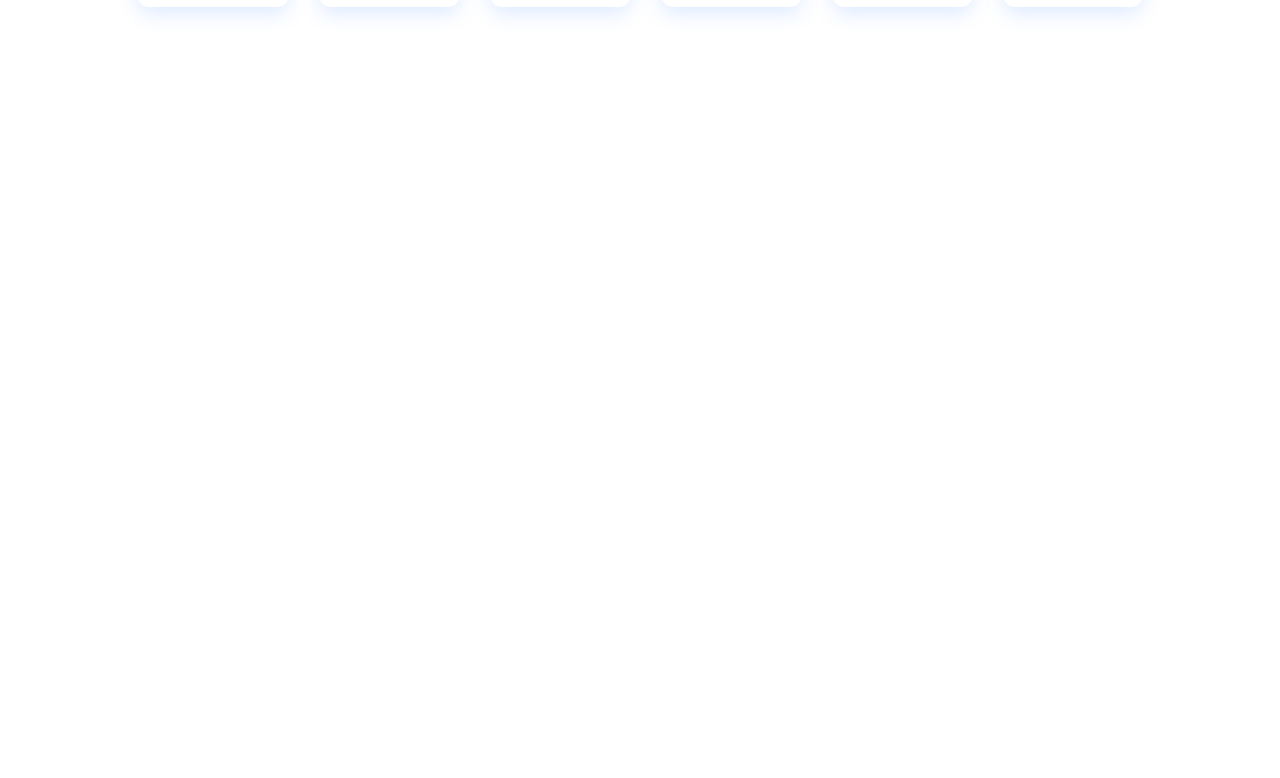
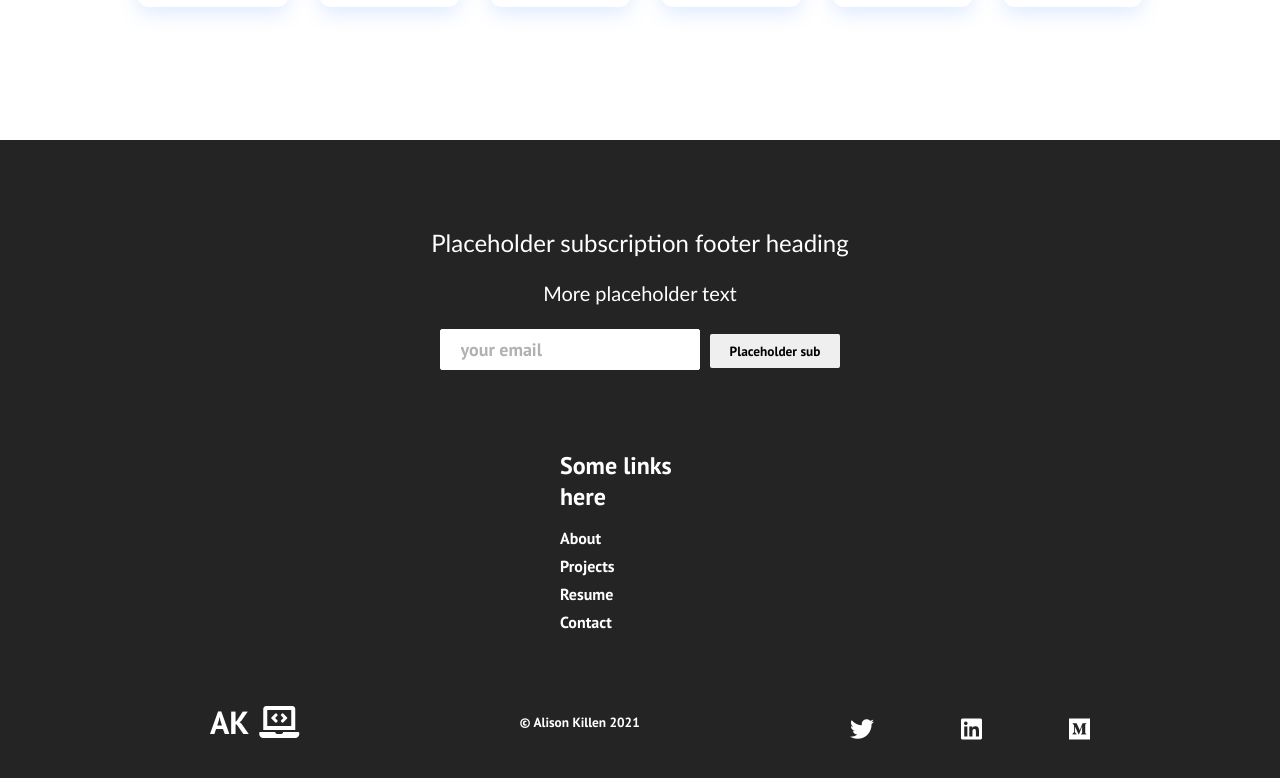
Before and after one commit to alikillen/Portfolio_V2, a React (Create React App) app: page / in a window 1280 px wide. Shown: the part 1252-2030 px from the top of the page. Before the commit the page ends 1392 px from the top, so only its background shows below. Built offline with nearby package versions, Linux system fonts and the light colour scheme.

Commit message:
added footer - fix images and links

```diff
--- a/src/App.js
+++ b/src/App.js
@@ -2,7 +2,8 @@
 import { BrowserRouter as Router, Switch, Route } from "react-router-dom"
 import Navbar from "./components/Navbar.js";
 import "./App.css";
-import Home from "./pages/Home"
+// import "./styles/HeroSection.css";
+import Home from "./pages/Home.js"
 import About from "./pages/About.js";
 import Resume from "./pages/Resume.js";
 import Contact from "./pages/Contact.js";
--- a/src/components/ProjectCardItem.js
+++ b/src/components/CardItem.js
@@ -1,7 +1,7 @@
 import React from "react";
 import { Link } from "react-router-dom";
 
-function ProjectCardItem(props) {
+function CardItem (props) {
   return (
     <>
       <li className='cards__item'>
@@ -22,4 +22,4 @@
   );
 }
 
-export default ProjectCardItem;
+export default CardItem;
--- a/src/components/ProjectCards.js
+++ b/src/components/Cards.js
@@ -1,8 +1,9 @@
 import React from "react";
-import CardItem from "./ProjectCardItem";
 import "../styles/Cards.css";
+import CardItem from "./CardItem";
 
-function ProjectCards() {
+
+function Cards() {
   return (
     <div className='cards'>
       <h1>Check out my projects</h1>
@@ -13,37 +14,37 @@
               src='../media/Images/img-1.jpg'
               text='More placeholder text!'
               label='Placeholderlabel'
-              path='/projects'
+              path='/about'
             />
             <CardItem
               src='../media/Images/img-2.jpg'
               text='Project 2'
               label='Project2'
-              path='/projects'
+              path='/about'
             />
             <CardItem
               src='../media/Images/img-3.jpg'
               text='Project 3000'
               label='Project3'
-              path='/projects'
+              path='/about'
             />
             <CardItem
               src='../media/Images/img-4.jpg'
               text='Project 4'
               label='Project4'
-              path='/projects'
+              path='/about'
             />
             <CardItem
               src='../media/Images/img-8.jpg'
               text='Project 5'
               label='Project5'
-              path='/projects'
+              path='/about'
             />
             <CardItem
               src='../media/Images/img-9.jpg'
               text='Project 6'
               label='Project6'
-              path='/projects'
+              path='/about'
             />
           </div>
         </div>
@@ -52,4 +53,4 @@
   );
 }
 
-export default ProjectCards;
+export default Cards;
--- /dev/null
+++ b/src/components/Footer.js
@@ -0,0 +1,80 @@
+import React from "react";
+import { Button } from "./Button";
+import "../styles/Footer.css";
+import { Link } from "react-router-dom";
+
+
+// fix social links, responsive wrapping
+function Footer() {
+  return (
+    <div className='footer-container'>
+      <section className='footer-subscription'>
+        <p className='footer-subscription-heading'>
+          Placeholder subscription footer heading
+        </p>
+        <p className='footer-subscription-text'>More placeholder text</p>
+        <div className='input-areas'>
+          <form>
+            <input
+              type='email'
+              name='email'
+              placeholder='your email'
+              className='footer-input'
+            />
+            <Button buttonStyle='btn--outline'>Placeholder sub</Button>
+          </form>
+        </div>
+      </section>
+      <div class='footer-links'>
+        <div className='footer-link-wrapper'>
+          <div class='footer-link-items'>
+            <h2>Some links here</h2>
+            <Link to='/about'>About</Link>
+            <Link to='/projects'>Projects</Link>
+            <Link to='/resume'>Resume</Link>
+            <Link to='/contact'>Contact</Link>
+          </div>
+        </div>
+      </div>
+      <section class='social-media'>
+        <div class='social-media-wrap'>
+          <div class='footer-logo'>
+            <Link to='/' className='social-logo'>
+              AK
+              <i class='fas fa-laptop-code' />
+            </Link>
+          </div>
+          <small class='website-rights'>© Alison Killen 2021</small>
+          <div class='social-icons'>
+            <Link
+              class='social-icon-link twitter'
+              to='/https://twitter.com/alikillenit'
+              // target='_blank'
+              aria-label='Twitter'
+            >
+              <i class='fab fa-twitter'></i>
+            </Link>
+            <Link
+              class='social-icon-link Linkedin'
+              to='/https://www.linkedin.com/in/alison-killen-she-her-2327a059/'
+              // target='_blank'
+              aria-label='Linkedin'
+            >
+              <i class='fab fa-linkedin'></i>
+            </Link>
+            <Link
+              class='social-icon-link medium'
+              to='/https://medium.com/@alisoneme1994'
+              // target='_blank'
+              aria-label='Medium'
+            >
+              <i class='fab fa-medium'></i>
+            </Link>
+          </div>
+        </div>
+      </section>
+    </div>
+  );
+}
+
+export default Footer;
--- a/src/components/HeroSection.js
+++ b/src/components/HeroSection.js
@@ -9,12 +9,12 @@
   return (
     <div className='hero-container'>
       {/* video content here placeholder - need new video */}
-      <video src='../media/videos/video-2.mp4' autoPlay loop muted />
+      <video src="../media/videos/video-2.mp4" autoPlay loop muted />
       <h1>Hi there</h1>
       <p>I'm Ali.</p>
       <br></br>
 
-      <div classsName='hero-btns'>
+      <div className='hero-btns'>
         <Button
           className='btns'
           buttonStyle='btn--outline'
--- a/src/pages/Home.js
+++ b/src/pages/Home.js
@@ -1,12 +1,18 @@
 import "../App.css";
+// import "../styles/HeroSection.css"
+// import "../styles/Cards.css"
+
 import HeroSection from "../components/HeroSection";
-import Cards from "../components/ProjectCards"
+import Cards from "../components/Cards"
+import Footer from "../components/Footer"
+
 
 function Home() {
   return (
     <>
       <HeroSection />
       <Cards />
+      <Footer />
     </>
   );
 }
--- /dev/null
+++ b/src/styles/Footer.css
@@ -0,0 +1,163 @@
+.footer-container {
+  background-color: #242424;
+  padding: 4rem 0 2rem 0;
+  display: flex;
+  flex-direction: column;
+  justify-content: center;
+  align-items: center;
+}
+
+.footer-subscription {
+  display: flex;
+  flex-direction: column;
+  justify-content: center;
+  align-items: center;
+  text-align: center;
+
+  margin-bottom: 24px;
+  padding: 24px;
+  color: #fff;
+}
+
+.footer-subscription > p {
+  font-family: 'Trebuchet MS', 'Lucida Sans Unicode', 'Lucida Grande',
+    'Lucida Sans', Arial, sans-serif;
+}
+
+.footer-subscription-heading {
+  margin-bottom: 24px;
+  font-size: 24px;
+}
+
+.footer-subscription-text {
+  margin-bottom: 24px;
+  font-size: 20px;
+}
+
+.footer-input {
+  padding: 8px 20px;
+  border-radius: 2px;
+  margin-right: 10px;
+  outline: none;
+  border: none;
+  font-size: 18px;
+  margin-bottom: 16px;
+  border: 1px solid #fff;
+}
+
+.footer-links {
+  width: 100%;
+  max-width: 1000px;
+  display: flex;
+  justify-content: center;
+}
+
+.footer-link-wrapper {
+  display: flex;
+}
+
+.footer-link-items {
+  display: flex;
+  flex-direction: column;
+  align-items: flex-start;
+  margin: 16px;
+  text-align: left;
+  width: 160px;
+  box-sizing: border-box;
+}
+
+.footer-link-items h2 {
+  margin-bottom: 16px;
+}
+
+.footer-link-items > h2 {
+  color: #fff;
+}
+
+.footer-link-items a {
+  color: #fff;
+  text-decoration: none;
+  margin-bottom: 0.5rem;
+}
+
+.footer-link-items a:hover {
+  color: #e9e9e9;
+  transition: 0.3s ease-out;
+}
+
+.footer-email-form h2 {
+  margin-bottom: 2rem;
+}
+
+.footer-input::placeholder {
+  color: #b1b1b1;
+}
+
+/* Social Icons */
+.social-icon-link {
+  color: #fff;
+  font-size: 24px;
+}
+
+.social-media {
+  max-width: 1000px;
+  width: 100%;
+}
+
+.social-media-wrap {
+  display: flex;
+  justify-content: space-between;
+  align-items: center;
+  width: 90%;
+  max-width: 1000px;
+  margin: 40px auto 0 auto;
+}
+
+.social-icons {
+  display: flex;
+  justify-content: space-between;
+  align-items: center;
+  width: 240px;
+}
+
+.social-logo {
+  color: #fff;
+  justify-self: start;
+  margin-left: 20px;
+  cursor: pointer;
+  text-decoration: none;
+  font-size: 2rem;
+  display: flex;
+  align-items: center;
+  margin-bottom: 16px;
+}
+
+.website-rights {
+  color: #fff;
+  margin-bottom: 16px;
+}
+
+@media screen and (max-width: 820px) {
+  .footer-links {
+    padding-top: 2rem;
+  }
+
+  .footer-input {
+    width: 100%;
+  }
+
+  .btn {
+    width: 100%;
+  }
+
+  .footer-link-wrapper {
+    flex-direction: column;
+  }
+
+  .social-media-wrap {
+    flex-direction: column;
+  }
+}
+
+@media screen and (max-width: 768px) {
+}
--- a/src/styles/HeroSection.css
+++ b/src/styles/HeroSection.css
@@ -7,7 +7,7 @@
 }
 
 .hero-container {
-  /* background: url('/images/img-home.jpg') center center/cover no-repeat; */
+  /* background: url("../media/Images/img-home.jpg") center center/cover no-repeat; */
   height: 100vh;
   width: 100%;
   display: flex;
```
Also changed, not shown: src/pages/Projects.js (added).
